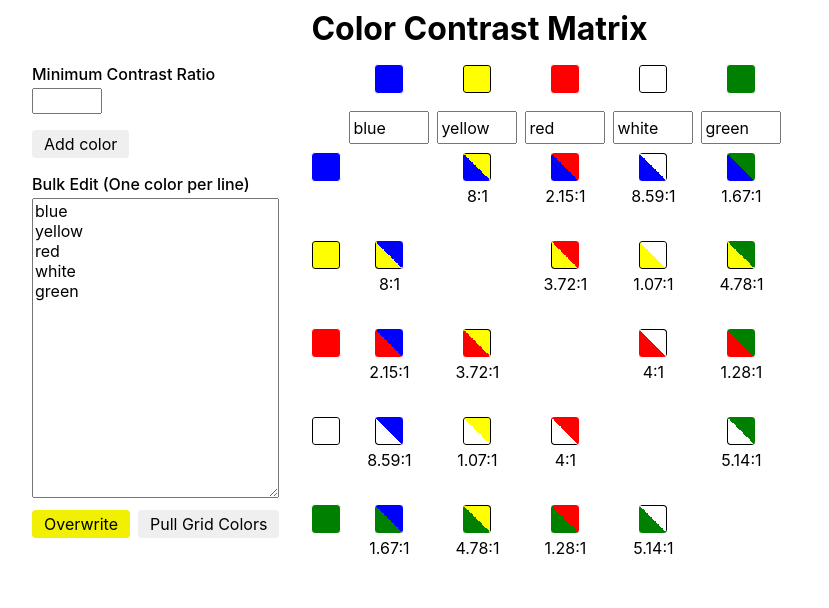
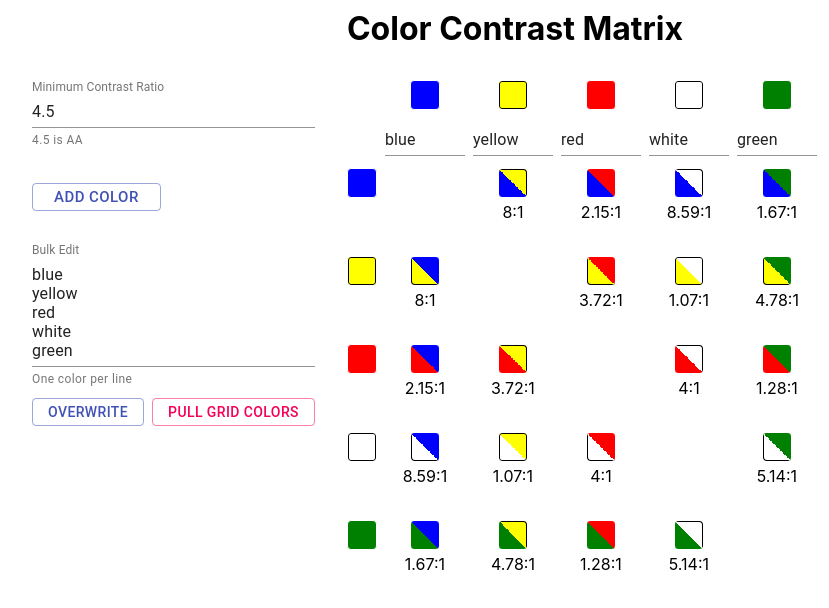
Before and after one commit to wegry/color-contrast-matrix, a React (Create React App) app: page / in a window 1280 px wide. Shown: the top 608 px of the page, without its empty margins (0-829 px from the left). Built offline with nearby package versions, Linux system fonts and the light colour scheme.

Commit message:
Add a bit of Material

```diff
--- a/package.json
+++ b/package.json
@@ -3,6 +3,7 @@
   "version": "0.1.0",
   "private": true,
   "dependencies": {
+    "@material-ui/core": "^4.9.3",
     "@types/jest": "24.0.15",
     "@types/lodash-es": "^4.17.3",
     "@types/node": "12.6.2",
--- a/src/App.scss
+++ b/src/App.scss
@@ -20,14 +20,14 @@ button {
   padding: 8px 32px;
   display: grid;
   column-gap: 32px;
-  row-gap: 16px;
+  row-gap: 32px;
   grid-template:
     '.                title' auto
     'min-contrast colors' min-content
     'add-color-button colors' min-content
     'bulk-edit        colors' auto
     '.                colors' auto
-    / min-content 1fr;
+    / max-content 1fr;
 }
 
 .app.grayscale {
@@ -54,11 +54,6 @@ label div:first-of-type {
   grid-area: min-contrast;
 }
 
-.contrast-threshold input {
-  width: 70px;
-  text-align: right;
-}
-
 .colors {
   display: grid;
   grid-gap: 8px;
@@ -80,11 +75,6 @@ label div:first-of-type {
   grid-gap: 8px;
   flex-direction: column;
   grid-auto-rows: auto;
-}
-
-.bulk-edit textarea {
-  height: 300px;
-  width: 100%;
 }
 
 .bulk-edit-buttons {
@@ -143,10 +133,6 @@ label div:first-of-type {
   justify-items: center;
 }
 
-.color-entry input {
-  width: 100%;
-}
-
 .light-column {
   box-shadow: inset -1px 1px 0 0px black;
 }
--- a/src/App.tsx
+++ b/src/App.tsx
@@ -11,6 +11,7 @@ import {
   borderColor,
   normalizeHex
 } from './color'
+import { Button, TextField } from '@material-ui/core'
 
 const formatDecimal = Intl.NumberFormat([], {
   maximumFractionDigits: 3,
@@ -50,7 +51,7 @@ const ColorEntry: React.FC<{
         color={color}
         index={index}
       />
-      <input
+      <TextField
         spellCheck={false}
         placeholder="#000000"
         value={color}
@@ -208,20 +209,23 @@ export default () => {
   return (
     <div className={`app ${grayScaleClass}`.trim()}>
       <h1>Color Contrast Matrix</h1>
-      <label className="contrast-threshold">
-        <div>Minimum Contrast Ratio</div>
-        <input
+      <TextField
+        className="contrast-threshold"
+        label="Minimum Contrast Ratio"
         onChange={editContrastThreshold}
         type="number"
-          min="0"
-          step="0.05"
-          max="21"
+        defaultValue={4.5}
+        helperText="4.5 is AA"
       />
-      </label>
       <div className="add-button">
-        <button type="button" onClick={addColor}>
+        <Button
+          color="primary"
+          size="large"
+          variant="outlined"
+          onClick={addColor}
+        >
           Add color
-        </button>
+        </Button>
       </div>
       <div
         className="colors"
@@ -263,9 +267,10 @@ export default () => {
         ])}
       </div>
       <div className="bulk-edit">
-        <label>
-          <div>Bulk Edit (One color per line)</div>
-          <textarea
+        <TextField
+          label="Bulk Edit"
+          helperText="One color per line"
+          multiline
           spellCheck={false}
           placeholder={`red\nwhite\nblue`}
           value={bulkEditValue}
@@ -273,18 +278,24 @@ export default () => {
             editBulkColors(e.target.value)
           }}
         />
-        </label>
         <div className="bulk-edit-buttons">
-          <button
+          <Button
             type="button"
+            color="primary"
+            variant="outlined"
             className="overwrite-button"
             onClick={overwriteGridColors}
           >
             Overwrite
-          </button>
-          <button type="button" onClick={pullGridColors}>
+          </Button>
+          <Button
+            type="button"
+            variant="outlined"
+            color="secondary"
+            onClick={pullGridColors}
+          >
             Pull Grid Colors
-          </button>
+          </Button>
         </div>
       </div>
     </div>
```
Also changed, not shown: 1 other file (tests, documents, lock files or other folders). Lines whose indentation alone changed are shown as unchanged.
